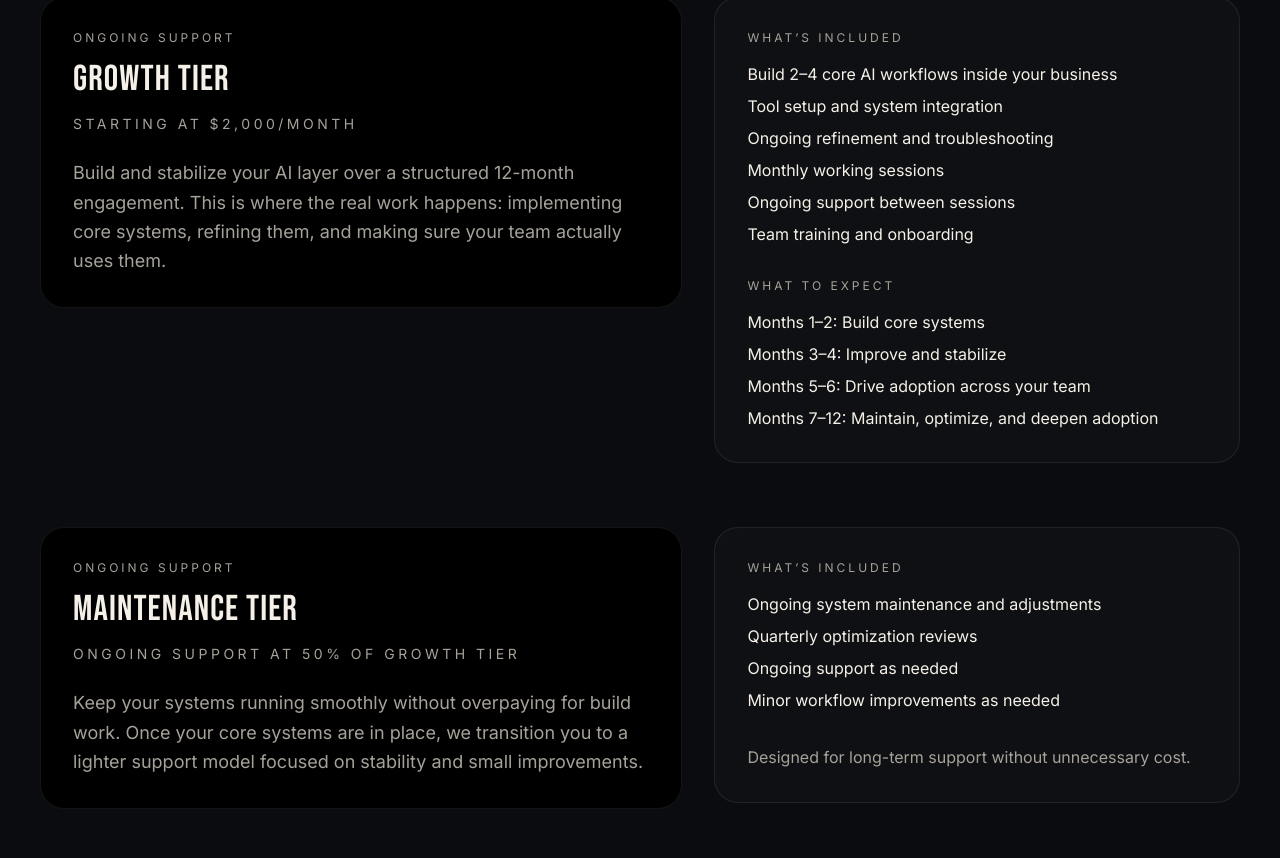
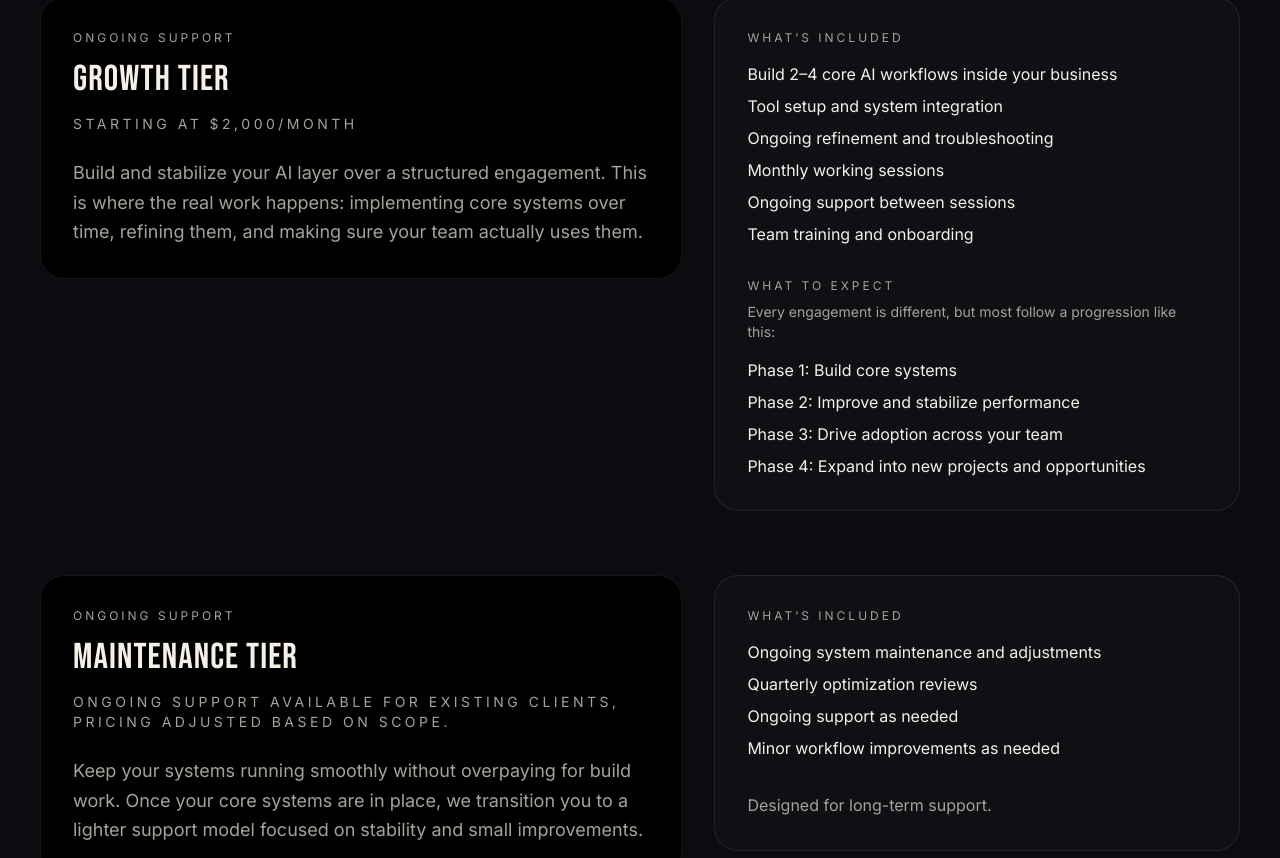
Before and after one commit to jmaruszak/pixel-narratives-site, a Next.js app in the folder pixel-narratives-site/: page /intelligence-layer in a window 1280 px wide. Shown: the part 1356-2214 px from the top of the page. Built offline with nearby package versions, Linux system fonts and the light colour scheme.

Commit message:
Update Intelligence Layer messaging (phases + pricing language)

```diff
--- a/pixel-narratives-site/src/app/intelligence-layer/page.tsx
+++ b/pixel-narratives-site/src/app/intelligence-layer/page.tsx
@@ -141,8 +141,8 @@ export default function IntelligenceLayerPage() {
               </p>
 
               <p className="mt-6 text-base leading-relaxed text-[var(--muted)] md:text-lg">
-  Build and stabilize your AI layer over a structured 12-month engagement.
-  This is where the real work happens: implementing core systems, refining
+  Build and stabilize your AI layer over a structured engagement.
+  This is where the real work happens: implementing core systems over time, refining
   them, and making sure your team actually uses them.
 </p>
             </div>
@@ -165,11 +165,14 @@ export default function IntelligenceLayerPage() {
   <p className="text-xs uppercase tracking-[0.25em] text-[var(--muted)]">
     What to Expect
   </p>
+  <p className="mt-2 text-sm text-[var(--muted)]">
+  Every engagement is different, but most follow a progression like this:
+</p>
   <ul className="mt-4 space-y-2 text-sm text-[var(--foreground)] md:text-base">
-                  <li>Months 1–2: Build core systems</li>
-                  <li>Months 3–4: Improve and stabilize</li>
-                  <li>Months 5–6: Drive adoption across your team</li>
-                  <li>Months 7–12: Maintain, optimize, and deepen adoption</li>
+    <li>Phase 1: Build core systems</li>
+    <li>Phase 2: Improve and stabilize performance</li>
+    <li>Phase 3: Drive adoption across your team</li>
+    <li>Phase 4: Expand into new projects and opportunities</li>
   </ul>
 </div>
 
@@ -188,7 +191,7 @@ export default function IntelligenceLayerPage() {
               </h2>
 
               <p className="mt-4 text-sm uppercase tracking-[0.25em] text-[var(--muted)]">
-                Ongoing Support at 50% of Growth Tier
+                Ongoing Support available for existing clients, pricing adjusted based on scope.
               </p>
 
               <p className="mt-6 text-base leading-relaxed text-[var(--muted)] md:text-lg">
@@ -212,7 +215,7 @@ export default function IntelligenceLayerPage() {
               </ul>
 
               <p className="mt-8 text-base leading-relaxed text-[var(--muted)]">
-                Designed for long-term support without unnecessary cost.
+                Designed for long-term support.
               </p>
             </div>
           </div>
```
Lines whose indentation alone changed are shown as unchanged.
